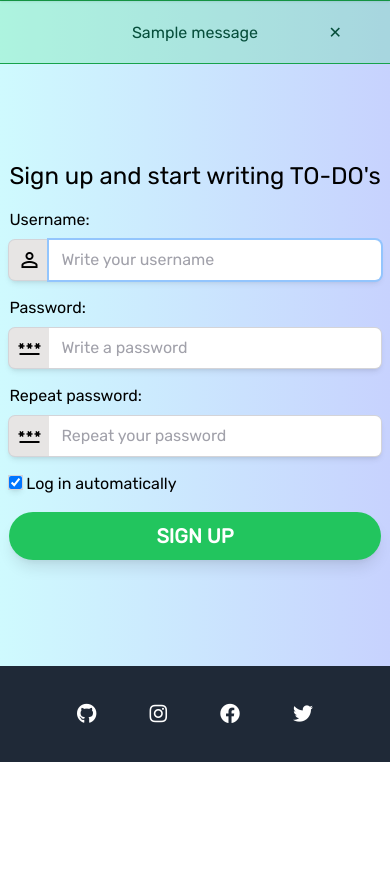
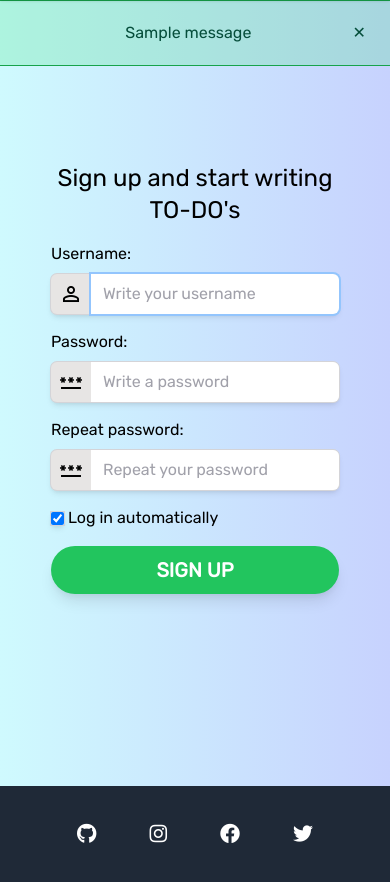
Before and after one commit to ianselley/todos-web-app, a Flask app: page /sign-up in a window 390 px wide. Shown: the part 82-964 px from the top of the page. Before the commit the page ends 844 px from the top, so only its background shows below. Run offline with Flask 2, Linux system fonts and the light colour scheme; one stand-in notice (Sample message) is shown; some libraries are stand-ins or nearby versions.

Commit message:
Fixed card, inputs and alerts, for phones

```diff
--- a/tailwind.config.js
+++ b/tailwind.config.js
@@ -12,9 +12,15 @@ module.exports = {
       gridTemplateColumns: {
         "auto-min": "auto min-content",
         "min-auto": "min-content auto",
+        "txt-x": "auto 1.5rem",
       },
       lineHeight: {
         16: "4rem",
+      },
+      spacing: {
+        18: "4.5rem",
+        120: "30rem",
+        160: "40rem",
       },
     },
     fontFamily: {
--- a/website/static/main.css
+++ b/website/static/main.css
@@ -618,16 +618,14 @@ video {
   --tw-shadow: 0 0 #0000;
 }
 
+.flex-center {
+  display: flex;
+  align-items: center;
+  justify-content: center;
+}
+
 .static {
   position: static;
-}
-
-.absolute {
-  position: absolute;
-}
-
-.relative {
-  position: relative;
 }
 
 .sticky {
@@ -638,21 +636,8 @@ video {
   top: 0px;
 }
 
-.top-5 {
-  top: 1.25rem;
-}
-
-.right-4 {
-  right: 1rem;
-}
-
 .z-10 {
   z-index: 10;
-}
-
-.my-6 {
-  margin-top: 1.5rem;
-  margin-bottom: 1.5rem;
 }
 
 .ml-3 {
@@ -667,20 +652,28 @@ video {
   margin-bottom: 6rem;
 }
 
-.mr-8 {
-  margin-right: 2rem;
+.mr-6 {
+  margin-right: 1.5rem;
 }
 
 .mt-auto {
   margin-top: auto;
 }
 
-.mb-48 {
-  margin-bottom: 12rem;
+.mt-4 {
+  margin-top: 1rem;
 }
 
 .mb-8 {
   margin-bottom: 2rem;
+}
+
+.mt-14 {
+  margin-top: 3.5rem;
+}
+
+.mt-6 {
+  margin-top: 1.5rem;
 }
 
 .mr-3 {
@@ -689,6 +682,10 @@ video {
 
 .mr-2 {
   margin-right: 0.5rem;
+}
+
+.mr-1 {
+  margin-right: 0.25rem;
 }
 
 .block {
@@ -711,12 +708,8 @@ video {
   height: 1.5rem;
 }
 
-.h-0 {
-  height: 0px;
-}
-
-.h-4 {
-  height: 1rem;
+.h-full {
+  height: 100%;
 }
 
 .h-24 {
@@ -733,18 +726,6 @@ video {
 
 .w-6 {
   width: 1.5rem;
-}
-
-.w-0 {
-  width: 0px;
-}
-
-.w-2\/3 {
-  width: 66.666667%;
-}
-
-.transform {
-  transform: var(--tw-transform);
 }
 
 .grid-cols-auto-min {
@@ -840,6 +821,11 @@ video {
   padding-bottom: 1.75rem;
 }
 
+.py-5 {
+  padding-top: 1.25rem;
+  padding-bottom: 1.25rem;
+}
+
 .px-6 {
   padding-left: 1.5rem;
   padding-right: 1.5rem;
@@ -847,6 +833,10 @@ video {
 
 .pt-4 {
   padding-top: 1rem;
+}
+
+.pl-6 {
+  padding-left: 1.5rem;
 }
 
 .text-center {
@@ -898,10 +888,6 @@ video {
   font-weight: 500;
 }
 
-.leading-16 {
-  line-height: 4rem;
-}
-
 .text-gray-500 {
   --tw-text-opacity: 1;
   color: rgba(113, 113, 122, var(--tw-text-opacity));
@@ -933,15 +919,9 @@ video {
   transition-timing-function: linear;
 }
 
-.card {
-  margin-top: 3rem;
+.no-card {
   margin-bottom: 12rem;
-  border-radius: 0.75rem;
-  --tw-bg-opacity: 1;
-  background-color: rgba(250, 250, 249, var(--tw-bg-opacity));
-  padding: 1.5rem;
-  --tw-shadow: 0 20px 25px -5px rgba(0, 0, 0, 0.1), 0 10px 10px -5px rgba(0, 0, 0, 0.04);
-  box-shadow: var(--tw-ring-offset-shadow, 0 0 #0000), var(--tw-ring-shadow, 0 0 #0000), var(--tw-shadow);
+  width: 18rem;
 }
 
 nav img {
@@ -992,7 +972,6 @@ nav img {
 
 .alert {
   /* flex items-center justify-center */
-  height: 4rem;
   border-top-width: 1px;
   border-bottom-width: 1px;
   --tw-border-opacity: 1;
@@ -1124,6 +1119,10 @@ input.form {
   box-shadow: var(--tw-ring-offset-shadow, 0 0 #0000), var(--tw-ring-shadow, 0 0 #0000), var(--tw-shadow);
 }
 
+.btn-form {
+  /* mb-48 sm:mb-0  */
+}
+
 footer span {
   font-family: "Montserrat";
   margin-left: 0.75rem;
--- a/website/templates/base.html
+++ b/website/templates/base.html
@@ -34,7 +34,7 @@
         </div>
 
         <!-- Menu button -->
-        <div class="flex md:hidden">
+        <div class="flex sm:hidden">
             <button type="button" aria-label="toggle menu" onclick="toggle_nav_items()"
                 class="text-gray-500 dark:text-gray-300 hover:text-gray-600 dark:hover:text-gray-100 focus:text-gray-600 dark:focus:text-gray-400">
                 <svg viewBox="0 0 24 24" class="w-6 h-6 fill-current">
@@ -46,8 +46,8 @@
         </div>
 
         <!-- Nav Items -->
-        <div id="nav-items" class="hidden md:flex md:items-center w-full md:w-auto">
-            <ul class="pt-4 md:pt-0 md:flex md:justify-between">
+        <div id="nav-items" class="hidden sm:flex sm:items-center w-full sm:w-auto">
+            <ul class="pt-4 sm:pt-0 sm:flex sm:justify-between">
                 <li><a href="/manual">Manual</a></li>
                 {% if user.is_authenticated %}
                 <li><a href="/">My Notes</a></li>
@@ -66,10 +66,10 @@
         {% if messages %}
         {% for category, message in messages %}
         <div id="alert" class="alert alert-{{ category }} grid grid-cols-auto-min">
-            <div class="text-center leading-16">{{ message }}</div>
-            <div class="relative w-0 h-0">
+            <div class="text-center py-5 pl-6">{{ message }}</div>
+            <div class="w-full h-full flex-center">
                 <button onclick="delete_alert()"
-                    class="mr-8 h-4 absolute top-5 right-4 hover:scale-150 transform hover:-translate-y-0.5 transition duration-200 ease-linear">&#10005;</button>
+                    class="mr-6 transition hover:scale-150 duration-200 ease-linear">&#10005;</button>
             </div>
         </div>
         {% endfor %}
--- a/website/templates/categories.html
+++ b/website/templates/categories.html
@@ -4,6 +4,6 @@
 
 {% block content %}
 
-
+<div></div>
 
 {% endblock content %}
--- a/website/templates/manual.html
+++ b/website/templates/manual.html
@@ -2,9 +2,8 @@
 
 {% block title %} {{ super() }} {% endblock title %}
 
+{% block content %}
 
-
-{% block content %}
 <div class="flex flex-col text-center">
     <h2 class="text-3xl font-medium mb-8">Welcome to my TO-DO's web app!</h2>
     <div class="text-lg">
@@ -13,4 +12,5 @@
         <p>In a near future I do plan to add new features.</p>
     </div>
 </div>
+
 {% endblock content %}
--- a/website/templates/my_notes.html
+++ b/website/templates/my_notes.html
@@ -3,12 +3,13 @@
 {% block title %} {{ super() }} {% endblock title %}
 
 {% block content %}
+
 <h1 class="text-center text-6xl font-medium font-pacifico">TO-DO's</h1>
 <div class="flex justify-center">
-    <div class="w-2/3 card">
+    <div class="no-card sm:card lg:w-160 mt-14">
         <form class="" method="POST">
             <input class="w-full" type="text" name="note_content" placeholder="Notes" autocomplete="off" autofocus>
-            <button type="submit" class="my-6 w-full btn-form">Save</button>
+            <button type="submit" class="mt-6 w-full btn-form">Save</button>
         </form>
         <ul class="divide-y divide-gray-400 divide-opacity-50">
             {% for note in user.notes %}
@@ -59,4 +60,5 @@
 <script>
     window.scrollTo(0, '{{ scroll }}'); // Sin las comillas simples sale error; de todas formas, de ninguna manera funciona xd
 </script>
+
 {% endblock content %}
--- a/website/templates/sign_up.html
+++ b/website/templates/sign_up.html
@@ -2,11 +2,11 @@
 
 {% block title %} {{ super() }} {% endblock title %}
 
+{% block content %}
 
-{% block content %}
 <div class="flex justify-center">
-    <div class="sm:card md:w-72">
-        <form method="post">
+    <div class="no-card sm:card">
+        <form method="POST">
             <h2 class="text-center text-2xl font-medium">Sign up and start writing TO-DO's</h2>
             <div class="">
                 <label for="username">Username:</label>
@@ -40,8 +40,8 @@
                         autocomplete="new-password">
                 </div>
             </div>
-            <div>
-                <input type="checkbox" checked id="direct-login" name="direct-login">
+            <div class="flex items-center">
+                <input class="mr-1" type="checkbox" checked id="direct-login" name="direct-login">
                 <label for="direct-login">Log in automatically</label>
             </div>
             <div>
@@ -50,4 +50,5 @@
         </form>
     </div>
 </div>
+
 {% endblock content %}
```
Also changed, not shown: other parts of website/static/main.css (+46 -42 lines), src/style.css (+19 -7 lines), website/templates/login.html (+4 -3 lines), website/views.py (+17 -10 lines), website/database.db.
